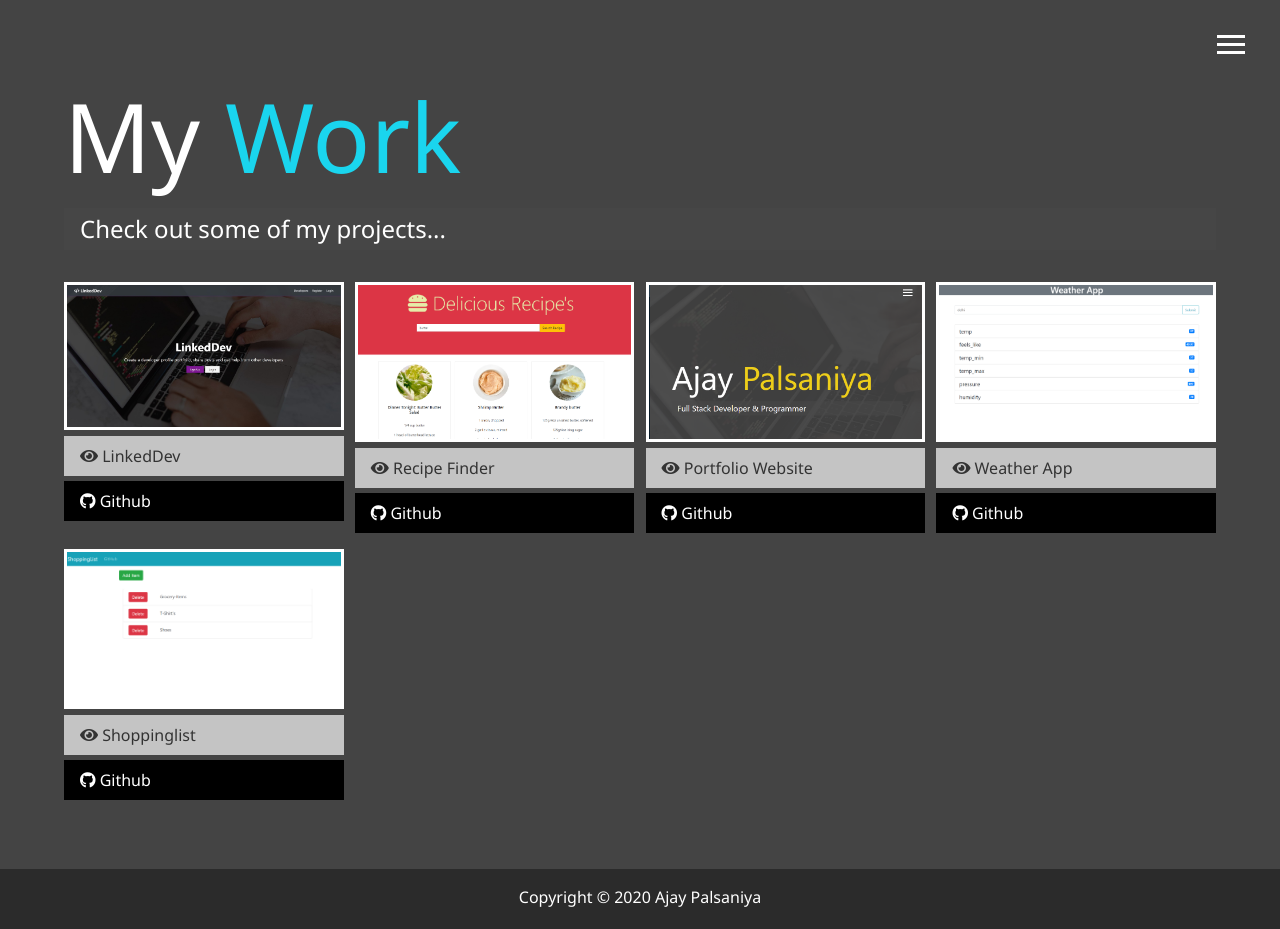
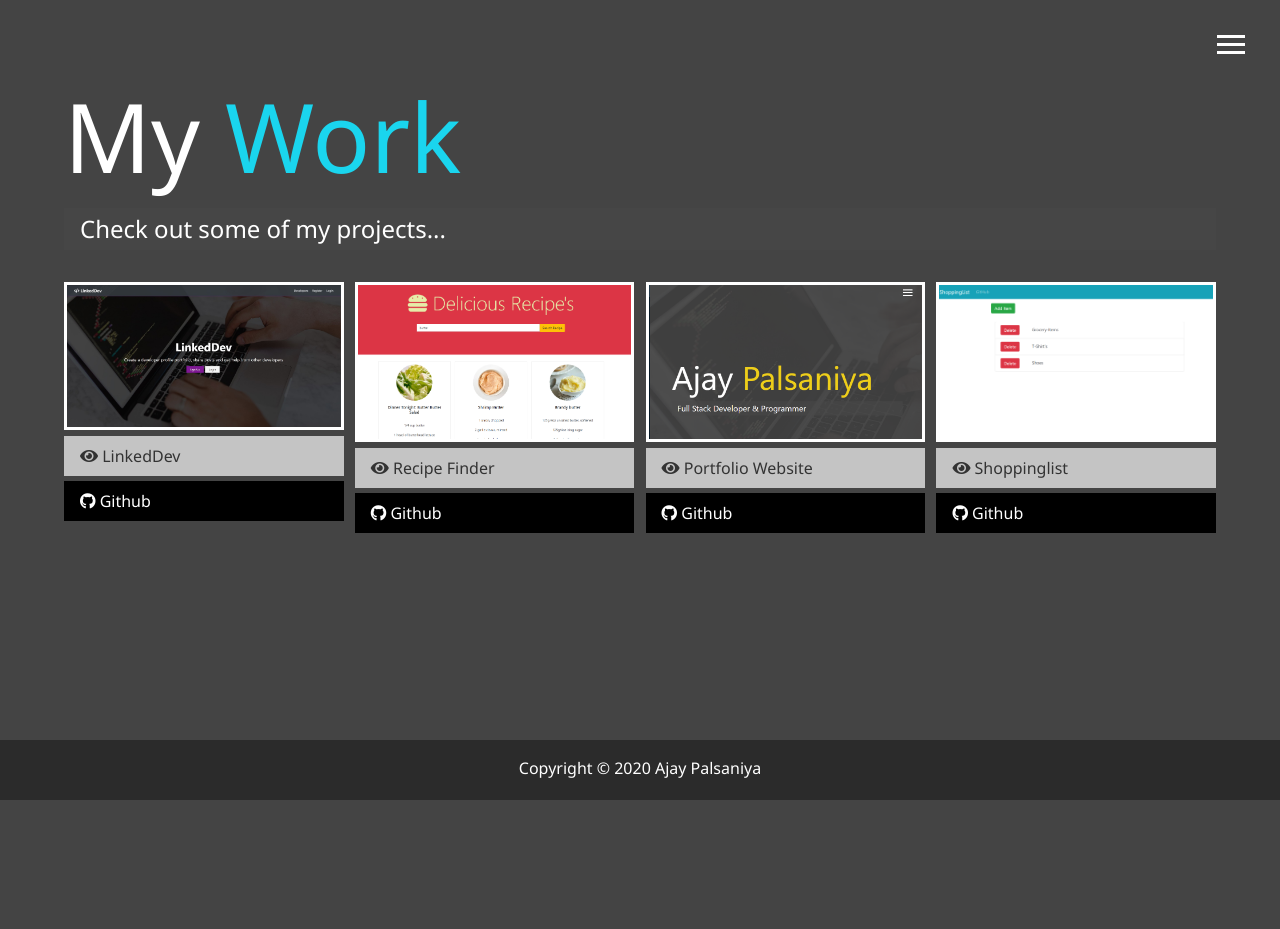
Before and after one commit to ajaypalsaniya/portfolio, a website: page dist/work.html in a window 1280 px wide. After the commit the page ends 800 px from the top, so only its background shows below. Drawn offline with Linux system fonts and the light colour scheme.

Commit message:
update mywork

```diff
--- a/dist/work.html
+++ b/dist/work.html
@@ -90,30 +90,17 @@
 					</a>
 				</div>
 				<div class="item">
-					<a href="#!">
+					<a href="ajaypalsaniya.github.io/portfolio/">
 						<img src="img/projects/project4.jpg" alt="Project" />
 					</a>
-					<a href="#" class="btn-light">
+					<a href="ajaypalsaniya.github.io/portfolio/" class="btn-light">
 						<i class="fas fa-eye"></i> Portfolio Website
 					</a>
 					<a href="#" class="btn-dark">
 						<i class="fab fa-github"></i> Github
 					</a>
 				</div>
-				<div class="item">
-					<a href="#!">
-						<img src="img/projects/project2.jpg" alt="Project" />
-					</a>
-					<a href="#" class="btn-light">
-						<i class="fas fa-eye"></i> Weather App
-					</a>
-					<a
-						href="https://github.com/ajaypalsaniya/javascript-weatherApp"
-						class="btn-dark"
-					>
-						<i class="fab fa-github"></i> Github
-					</a>
-				</div>
+
 				<div class="item">
 					<a href="#!">
 						<img src="img/projects/project3.jpg" alt="Project" />
```
